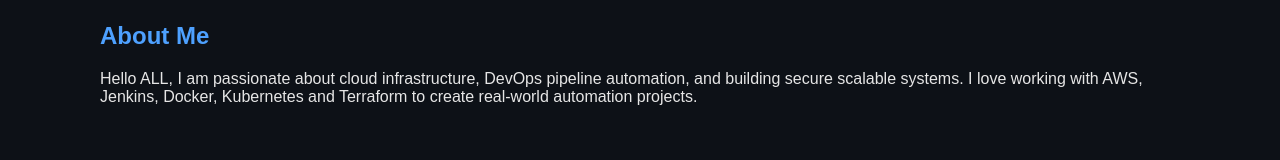
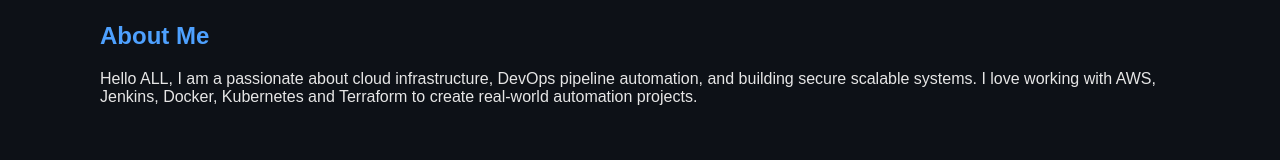
Before and after one commit to Reewaz-C/CI-CD, a plain HTML site: page index.html in a window 1280 px wide. Shown: the part 526-686 px from the top of the page. Drawn offline with Linux system fonts and the light colour scheme.

Commit message:
added file

```diff
--- a/index.html
+++ b/index.html
@@ -31,7 +31,7 @@
 <section id="about" class="about-section">
     <h2>About Me</h2>
     <p>
-        Hello ALL, I am passionate about cloud infrastructure, DevOps pipeline automation, and building secure scalable systems.
+        Hello ALL, I am a passionate about cloud infrastructure, DevOps pipeline automation, and building secure scalable systems.
         I love working with AWS, Jenkins, Docker, Kubernetes and Terraform to create real-world automation projects.
     </p>
 </section>
```
